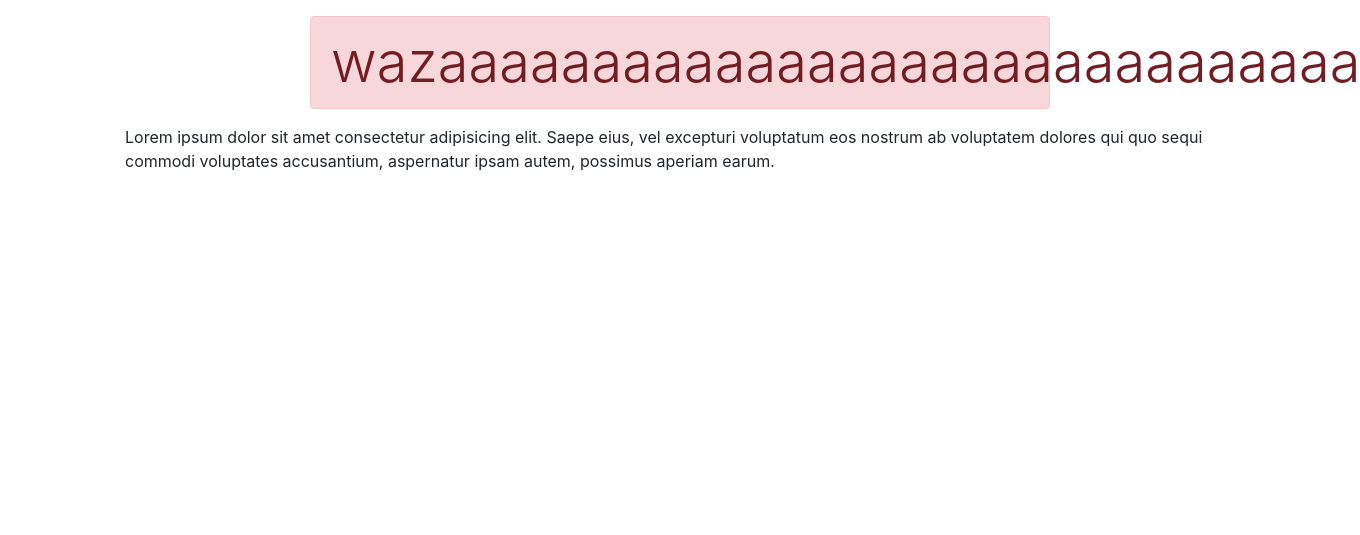
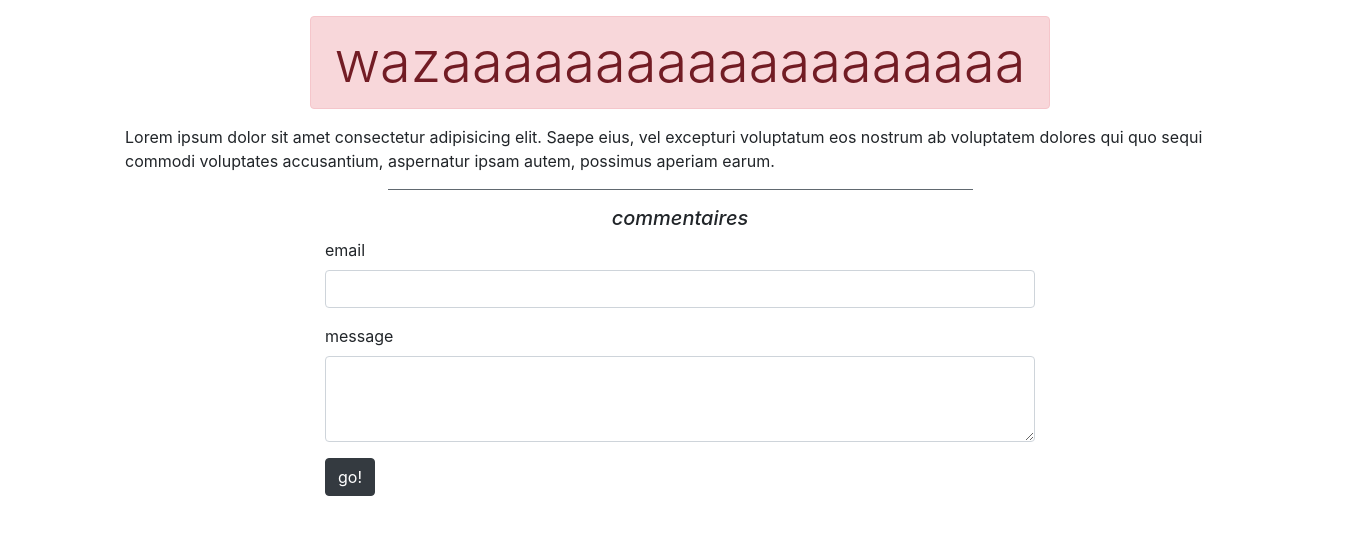
Before and after one commit to Pyroxbot/MonSiteGit, a PHP site: page / in a window 1360 px wide. Shown: the top 535 px of the page. Run offline with PHP 8.4, Linux system fonts and the light colour scheme.

Commit message:
ajout formulaire

```diff
--- a/index.php
+++ b/index.php
@@ -9,10 +9,26 @@
 </head>
 <body>
 <div class="container">
-<h1 class="display-4 text-center alert alert-danger col-md-8 mx-auto mt-3">wazaaaaaaaaaaaaaaaaaaaaaaaaaaaaaa</h1>
+<h1 class="display-4 text-center alert alert-danger col-md-8 mx-auto mt-3">wazaaaaaaaaaaaaaaaaaaa</h1>
 
 <p>Lorem ipsum dolor sit amet consectetur adipisicing elit. Saepe eius, vel excepturi voluptatum eos nostrum
  ab voluptatem dolores qui quo sequi commodi voluptates accusantium, aspernatur ipsam autem, possimus aperiam earum.</p>
+
+ <hr class="col-md-6 mx-auto bg-secondary">
+
+ <h5 class="font-italic text-center mt-3">commentaires</h5>
+
+ <form method="post" class="col-md-8 mx-auto">
+     <div class="form-group">
+         <label for="email">email</label>
+         <input type="email" class="form-control" id="email" aria-describedby="emailHelp" name="email">
+     </div>
+     <div class="form-group">
+         <label for="message">message</label>
+         <textarea name="message" id="message" class="form-control" rows="3"></textarea>
+     </div>
+    <button type="submit" class="btn btn-dark">go!</button>
+ </form>
 </div>
 </body>
 </html>
```
